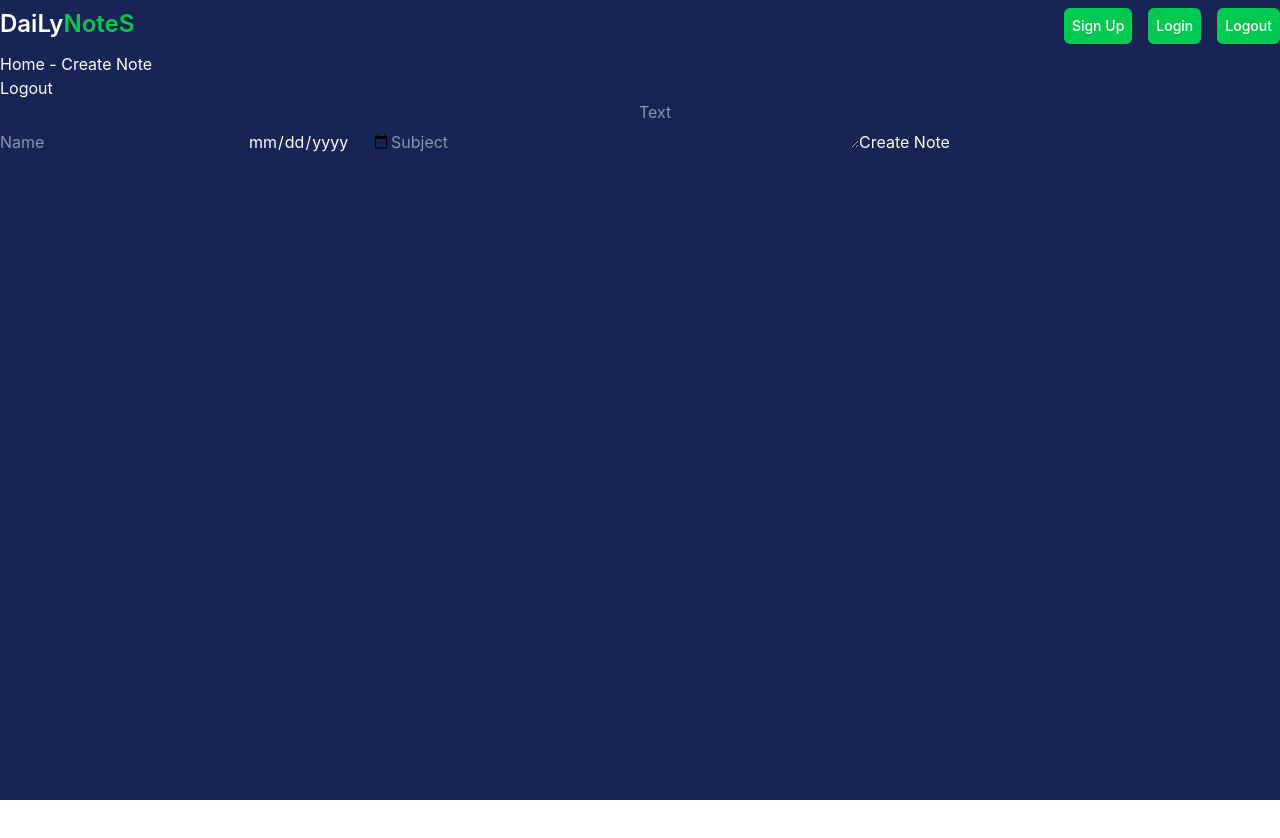
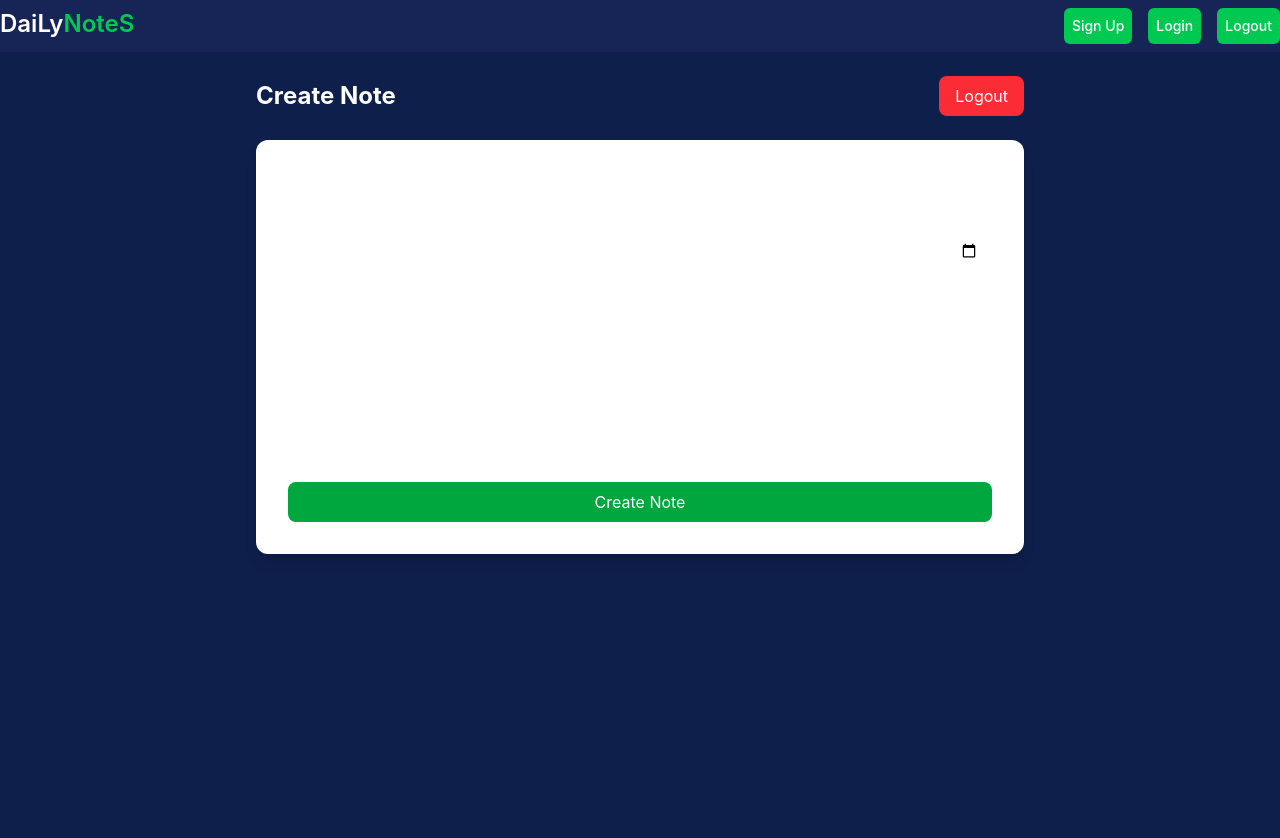
Before and after one commit to muskanmujawar1729-lang/dailyNote, a React app in the folder Frontend/: page /home in a window 1280 px wide. Shown: the top 838 px of the page. Before the commit the page ends 800 px from the top, so only its background shows below. Built offline with nearby package versions, Linux system fonts and the light colour scheme; the HTML template or start-up script is replaced by a standard one.

Commit message:
update TodoPage

```diff
--- a/Frontend/src/component/TodoPage.jsx
+++ b/Frontend/src/component/TodoPage.jsx
@@ -21,12 +21,18 @@ function TodoPage() {
         { name, date, subject, text },
         {
           headers: {
-            Authorization: `Bearer ${token}`
-          }
+            Authorization: `Bearer ${token}`,
+          },
         }
       );
 
-      alert("Note created");
+      alert("Note created ✅");
+
+      // clear form
+      setName("");
+      setDate("");
+      setSubject("");
+      setText("");
 
     } catch (err) {
       alert(err.response?.data?.message || "Error creating note");
@@ -42,8 +48,8 @@ function TodoPage() {
         {},
         {
           headers: {
-            Authorization: `Bearer ${token}`
-          }
+            Authorization: `Bearer ${token}`,
+          },
         }
       );
 
@@ -56,18 +62,73 @@ function TodoPage() {
   };
 
   return (
-    <div>
-      <h2>Home - Create Note</h2>
+    <div className="min-h-screen bg-[#0f1f4b] flex flex-col items-center px-4 py-6">
 
-      <button onClick={logout}>Logout</button>
+      {/* Header */}
+      <div className="w-full max-w-3xl flex justify-between items-center mb-6">
+        <h2 className="text-white text-xl md:text-2xl font-bold">
+          Create Note
+        </h2>
 
-      <form onSubmit={createNote}>
-        <input placeholder="Name" onChange={(e) => setName(e.target.value)} />
-        <input type="date" onChange={(e) => setDate(e.target.value)} />
-        <input placeholder="Subject" onChange={(e) => setSubject(e.target.value)} />
-        <textarea placeholder="Text" onChange={(e) => setText(e.target.value)} />
+        <button
+          onClick={logout}
+          className="bg-red-500 text-white px-4 py-2 rounded-lg text-sm md:text-base"
+        >
+          Logout
+        </button>
+      </div>
 
-        <button type="submit">Create Note</button>
+      {/* Form Card */}
+      <form
+        onSubmit={createNote}
+        className="w-full max-w-3xl bg-white p-5 md:p-8 rounded-xl shadow-lg space-y-4"
+      >
+        {/* Name */}
+        <input
+          type="text"
+          placeholder="Enter your name"
+          value={name}
+          onChange={(e) => setName(e.target.value)}
+          className="w-full px-3 py-2 border rounded-lg focus:outline-none focus:ring-2 focus:ring-green-400"
+          required
+        />
+
+        {/* Date */}
+        <input
+          type="date"
+          value={date}
+          onChange={(e) => setDate(e.target.value)}
+          className="w-full px-3 py-2 border rounded-lg"
+          required
+        />
+
+        {/* Subject */}
+        <input
+          type="text"
+          placeholder="Enter subject"
+          value={subject}
+          onChange={(e) => setSubject(e.target.value)}
+          className="w-full px-3 py-2 border rounded-lg"
+          required
+        />
+
+        {/* Text */}
+        <textarea
+          placeholder="Write your note..."
+          value={text}
+          onChange={(e) => setText(e.target.value)}
+          rows="4"
+          className="w-full px-3 py-2 border rounded-lg resize-none"
+          required
+        />
+
+        {/* Button */}
+        <button
+          type="submit"
+          className="w-full bg-green-600 text-white py-2 rounded-lg hover:bg-green-700 transition"
+        >
+          Create Note
+        </button>
       </form>
     </div>
   );
```
